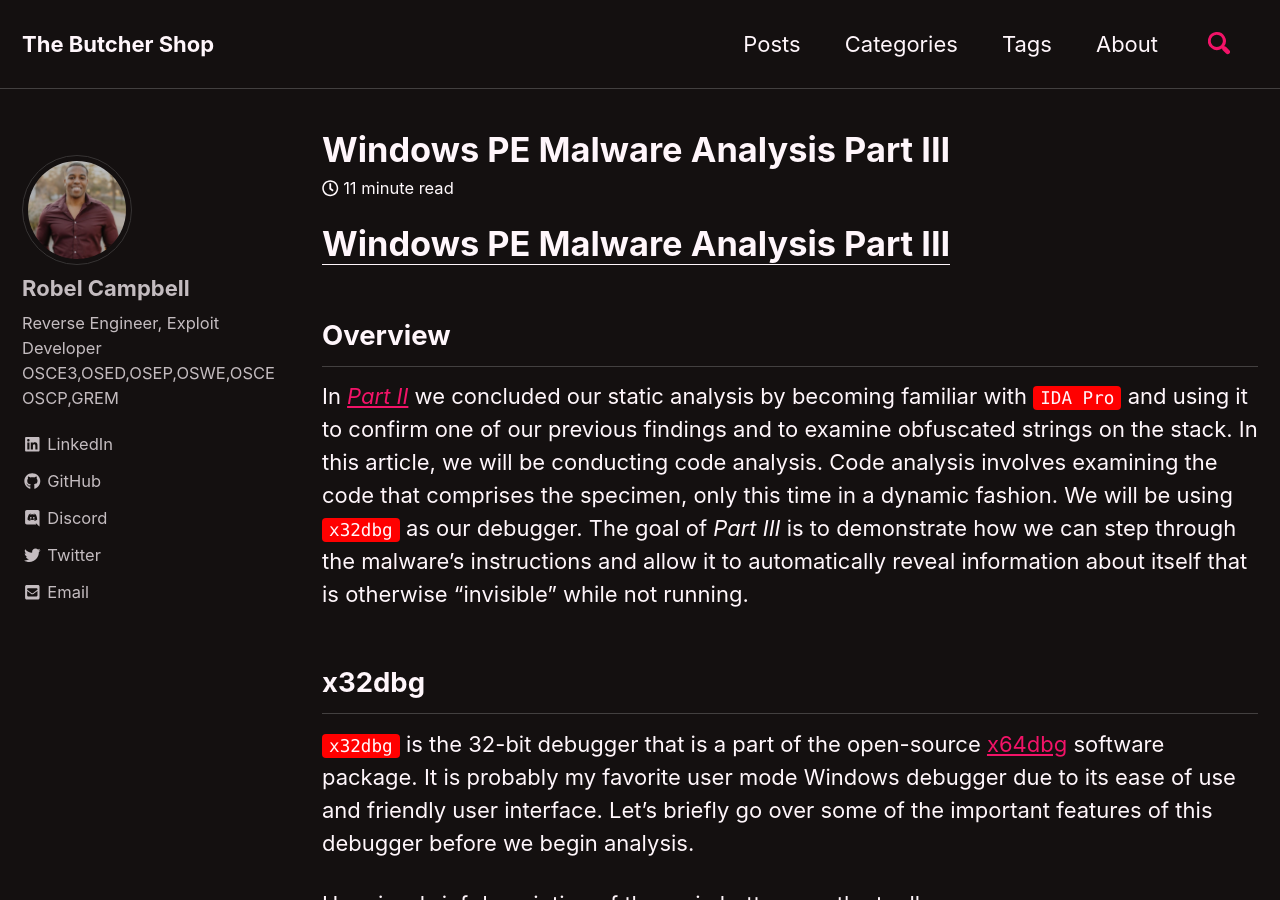
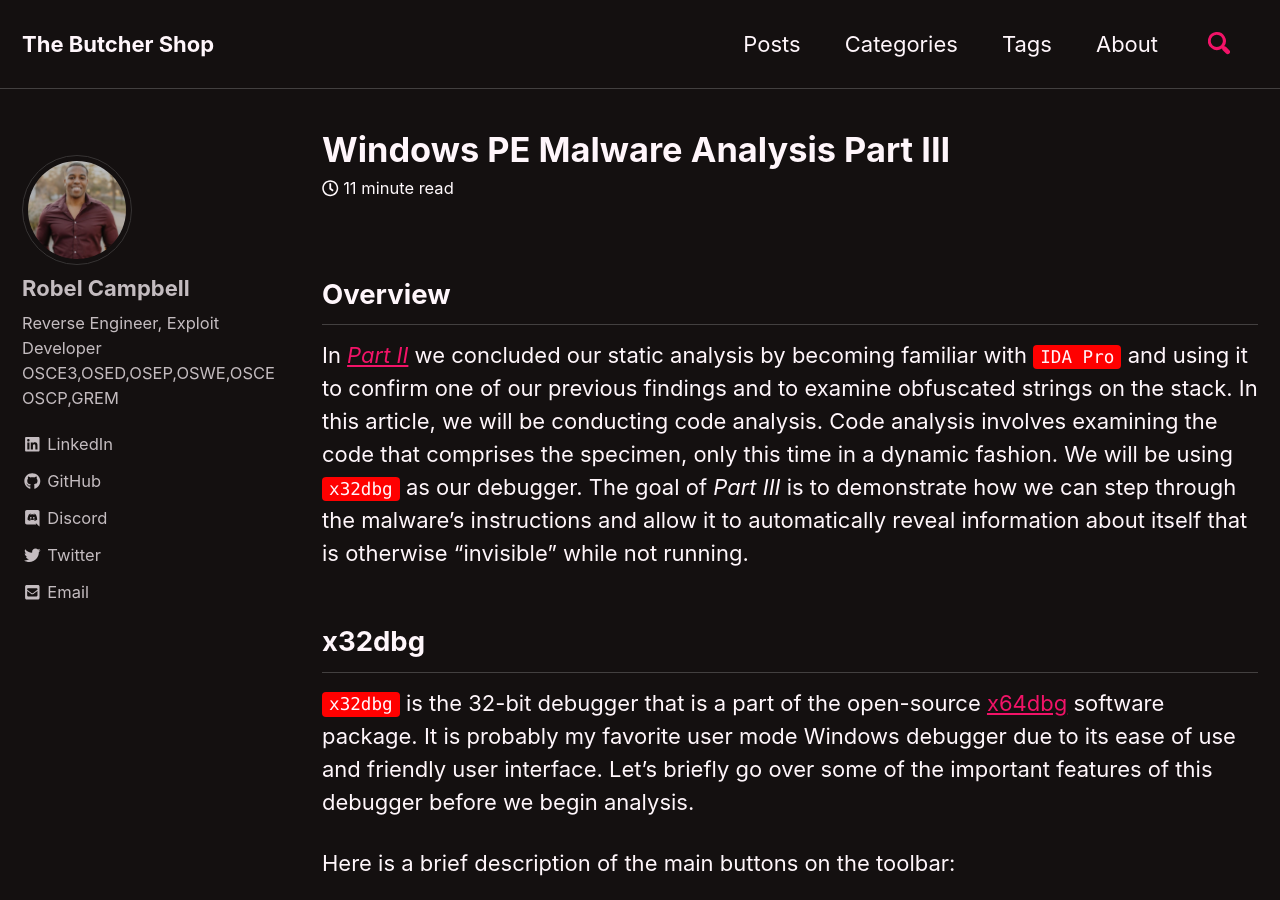
Before and after one commit to x0rb3l/robelcampbell, a Jekyll site: the page built from _posts/2021-11-08-Windows PE Malware Analysis Part III.md, in a window 1280 px wide and 900 px high. Built offline with Jekyll 4.4.1, drawn with Linux system fonts in a browser that asks for light colours; cached includes are drawn as plain includes; nearby versions of some CDN libraries.

Commit message:
removed header

```diff
--- a/_posts/2021-11-08-Windows PE Malware Analysis Part III.md
+++ b/_posts/2021-11-08-Windows PE Malware Analysis Part III.md
@@ -14,8 +14,6 @@ tags:
   - remnux
   - x32dbg
 ---
-
-# <u>Windows PE Malware Analysis Part III</u>
 
 ## Overview
 In *[Part II](https://x0rb3l.github.io/robelcampbell/blog/Windows-PE-Malware-Analysis-Part-II/)* we concluded our static analysis by becoming familiar with `IDA Pro` and using it to confirm one of our previous findings and to examine obfuscated strings on the stack. In this article, we will be conducting code analysis. Code analysis involves examining the code that comprises the specimen, only this time in a dynamic fashion. We will be using `x32dbg` as our debugger. The goal of *Part III* is to demonstrate how we can step through the malware's instructions and allow it to automatically reveal information about itself that is otherwise "invisible" while not running.
```
